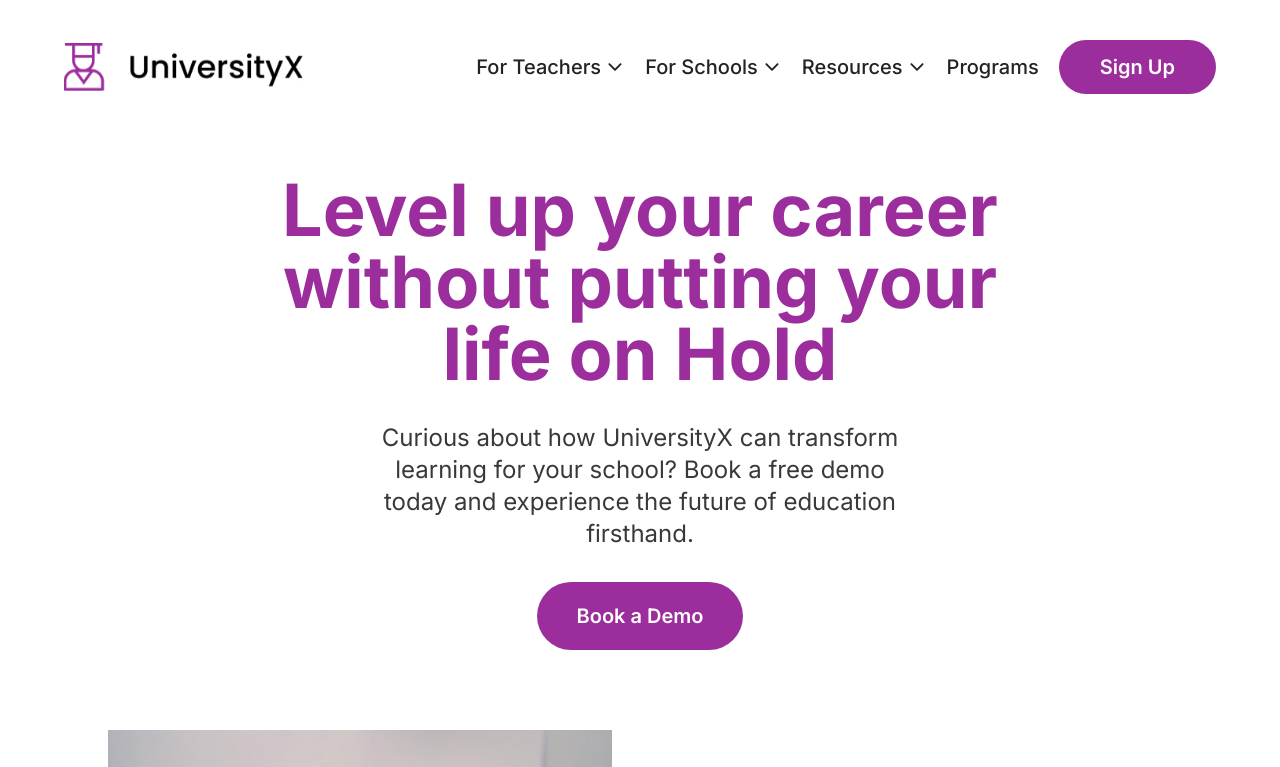
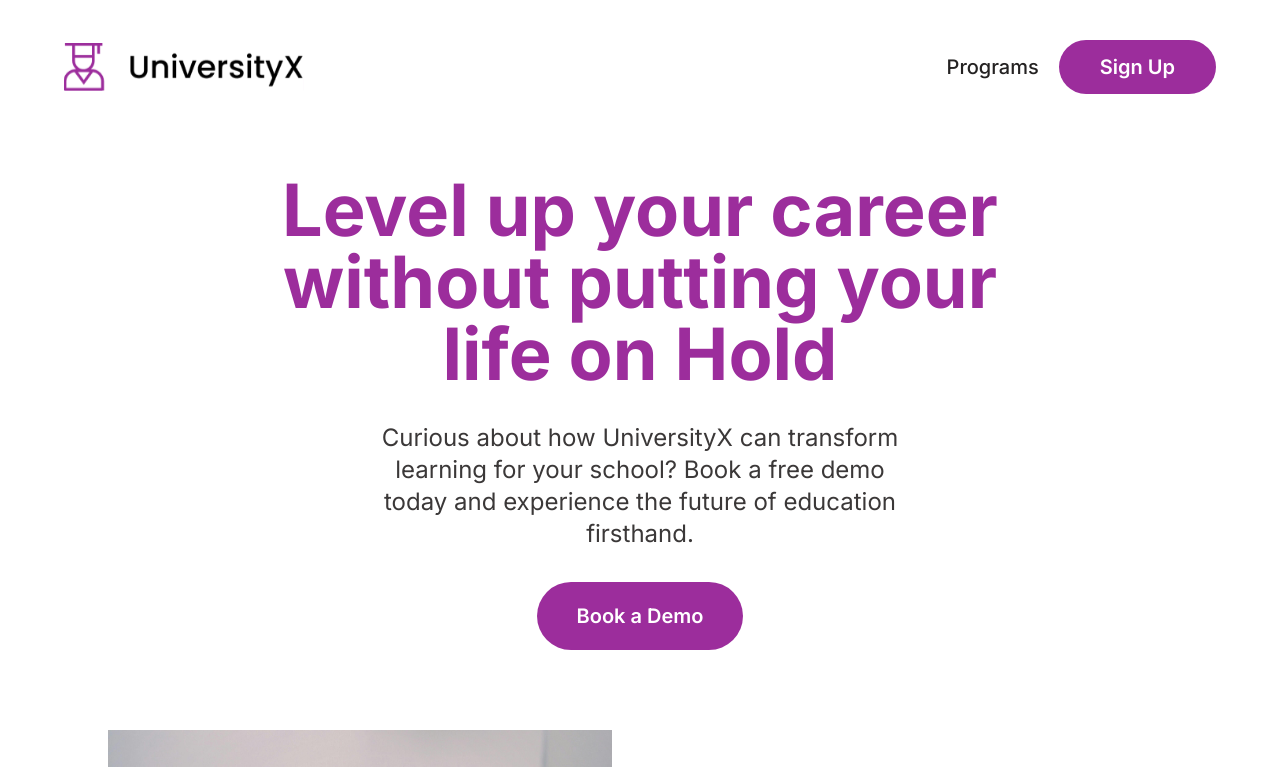
Before and after one commit to universityx-app/Alpha, a React (Vite) app: page /programs in a window 1280 px wide. Shown: the top 767 px of the page. Built offline with nearby package versions, Linux system fonts and the light colour scheme.

Commit message:
removed buttons on landing page

```diff
--- a/src/routes/Programs.tsx
+++ b/src/routes/Programs.tsx
@@ -1,5 +1,5 @@
 import React from "react";
-import { IoIosArrowDown } from "react-icons/io";
+// import { IoIosArrowDown } from "react-icons/io";
 import { Link } from "react-router-dom";
 import logo from "../assets/logo.svg";
 import miva from "../assets/images/mivamobile.png";
@@ -37,7 +37,7 @@ const Programs: React.FC = () => {
 
         <nav className="flex items-center justify-between md:gap-5 font-inter">
           <div className="md:flex items-center gap-5 hidden">
-            <button className="outline-none flex items-center gap-1 text-sm md:text-xl font-medium text-[#242222]">
+            {/* <button className="outline-none flex items-center gap-1 text-sm md:text-xl font-medium text-[#242222]">
               For Teachers
               <IoIosArrowDown />
             </button>
@@ -48,7 +48,7 @@ const Programs: React.FC = () => {
             <button className="outline-none flex items-center gap-1 text-xl font-medium text-[#242222]">
               Resources
               <IoIosArrowDown />
-            </button>
+            </button> */}
             <Link
               to="/programs"
               className="outline-none flex items-center gap-1 text-xl font-medium text-[#242222]"
```
